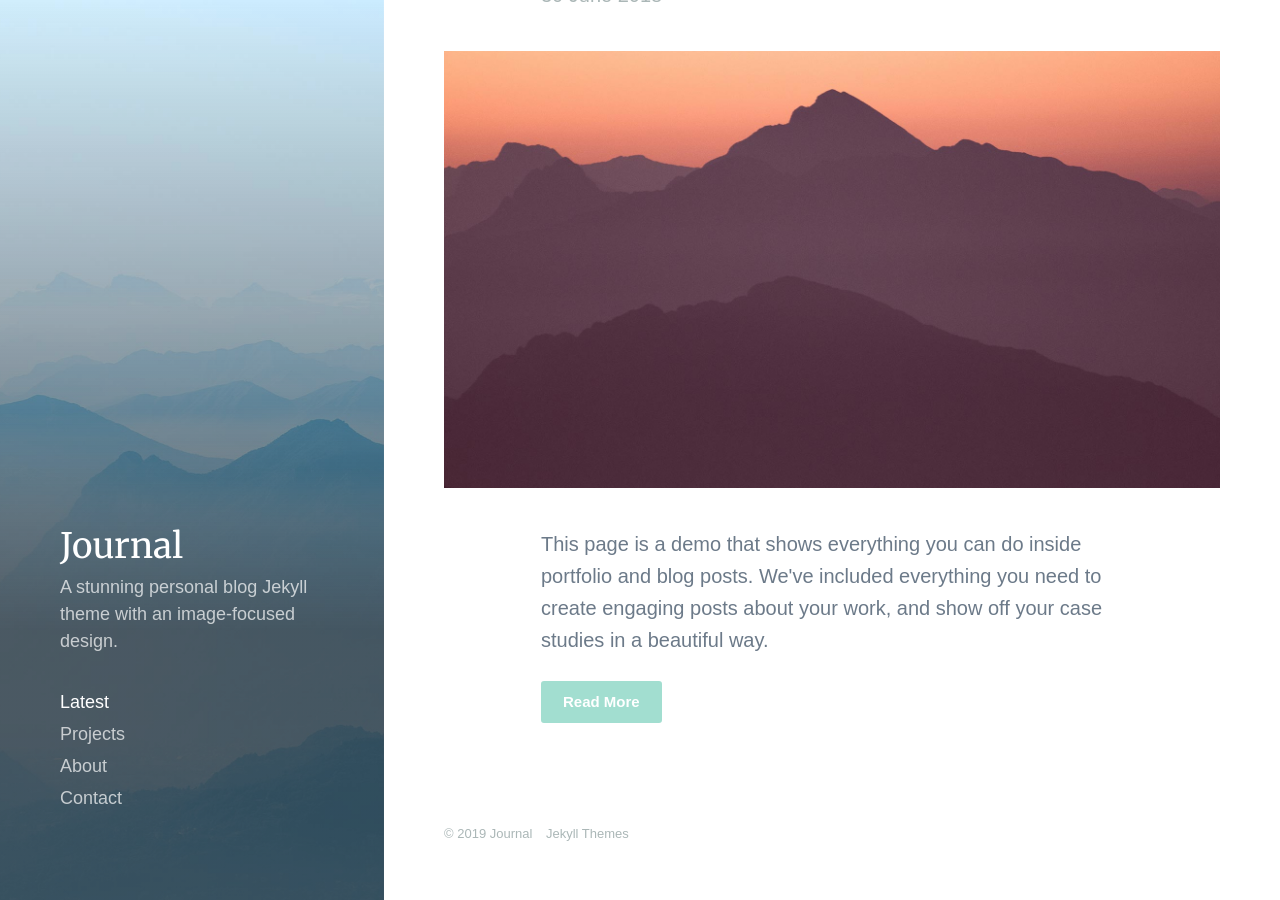
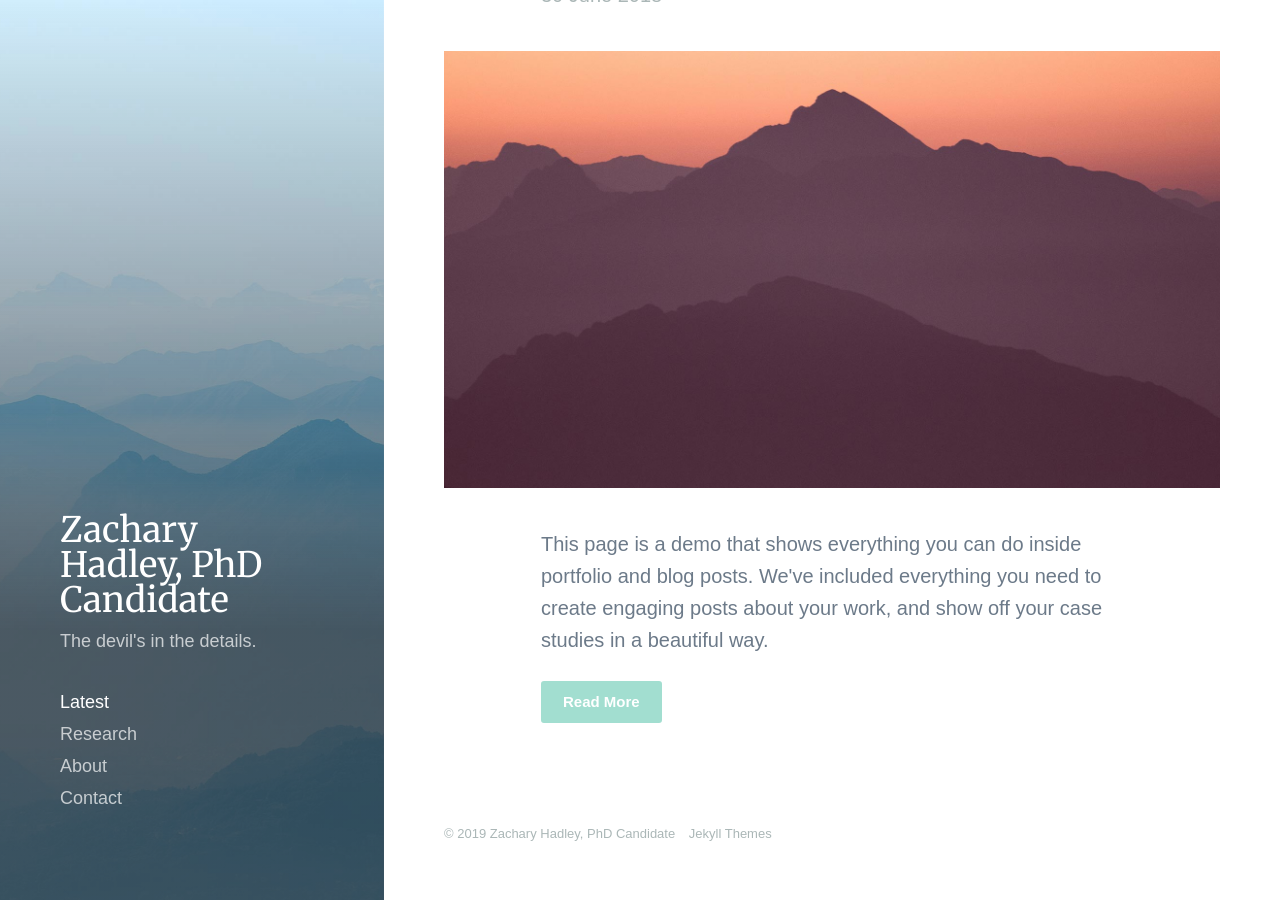
Before and after one commit to zhadley/zhadley.github.io, a Jekyll site: the page built from index.html, in a window 1280 px wide and 900 px high, scrolled down 133 px. Built offline with Jekyll 4.4.1, drawn with Linux system fonts in a browser that asks for light colours; nearby versions of some CDN libraries; some web fonts are replaced; the list of posts is cut into pages by our own code.

Commit message:
Update settings.yml

```diff
--- a/_data/settings.yml
+++ b/_data/settings.yml
@@ -1,6 +1,6 @@
 basic_settings:
-  site_title: Journal
-  site_tagline: A stunning personal blog Jekyll theme with an image-focused design.
+  site_title: Zachary Hadley, PhD Candidate
+  site_tagline: The devil's in the details.
   favicon_image: /images/favicon.png
 
 header_settings:
@@ -12,8 +12,8 @@ menu_settings:
   menu_items:
     - title: 'Latest'
       url: '/'
-    - title: 'Projects'
-      url: '/projects/'
+    - title: 'Research'
+      url: '/research/'
     - title: 'About'
       url: '/about'
     - title: 'Contact'
```
